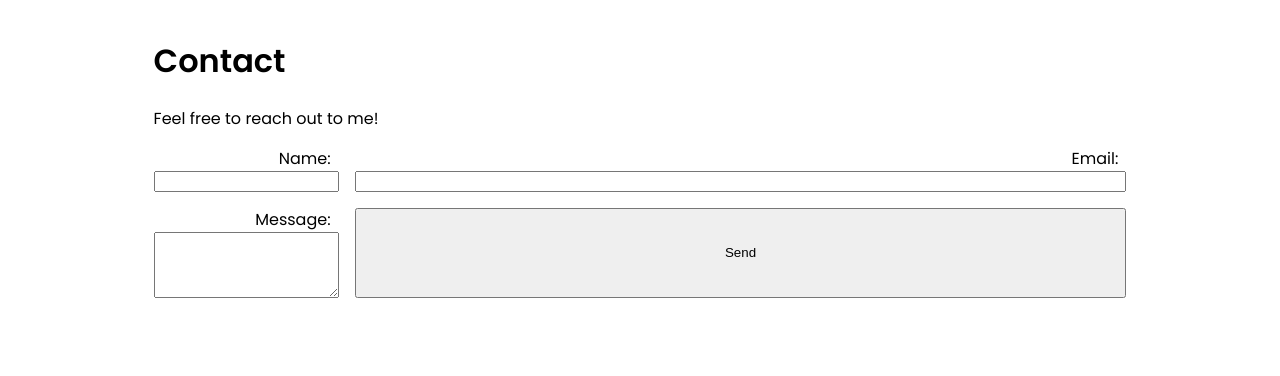
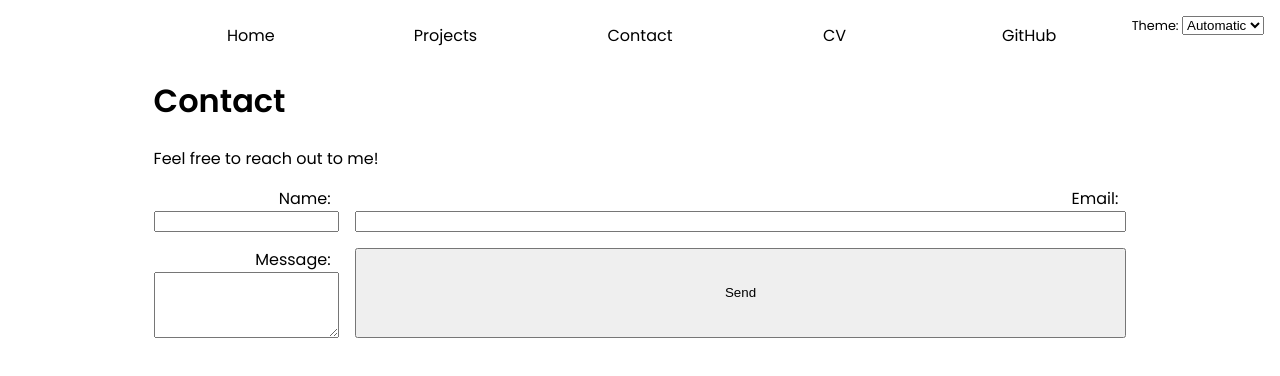
Before and after one commit to F3rando/Portfolio, a plain HTML site: page contact/index.html in a window 1280 px wide. Drawn offline with Linux system fonts and the light colour scheme; the site is published under a folder, as on GitHub Pages, so addresses that start at the root find nothing.

Commit message:
Fix script paths: change absolute paths to relative paths for GitHub Pages compatibility
- Change src='/global.js' to src='global.js' in root HTML files
- Change src='/global.js' to src='../global.js' in subdirectory HTML files
- This fixes 404 errors on GitHub Pages where files are in subdirectories

```diff
--- a/contact/index.html
+++ b/contact/index.html
@@ -6,7 +6,7 @@
     <title>Contact </title>
     <link href="https://fonts.googleapis.com/css2?family=Poppins:wght@400;600&display=swap" rel="stylesheet">
     <link rel="stylesheet" href="../style.css">
-    <script type="module" src="/global.js"></script>
+    <script type="module" src="../global.js"></script>
 </head>
 <body>
     <h1>Contact</h1>
```
Also changed, not shown: cv/index.html (+1 -1 lines), index.html (+1 -1 lines), projects/index.html (+1 -1 lines).
